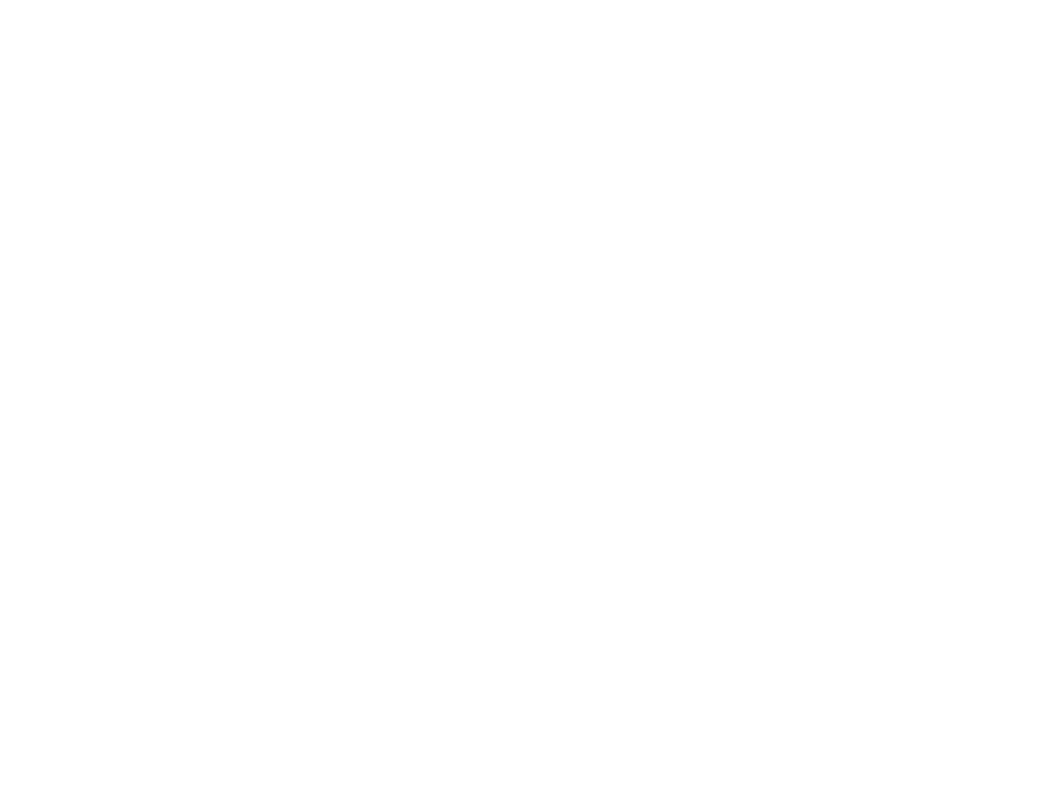
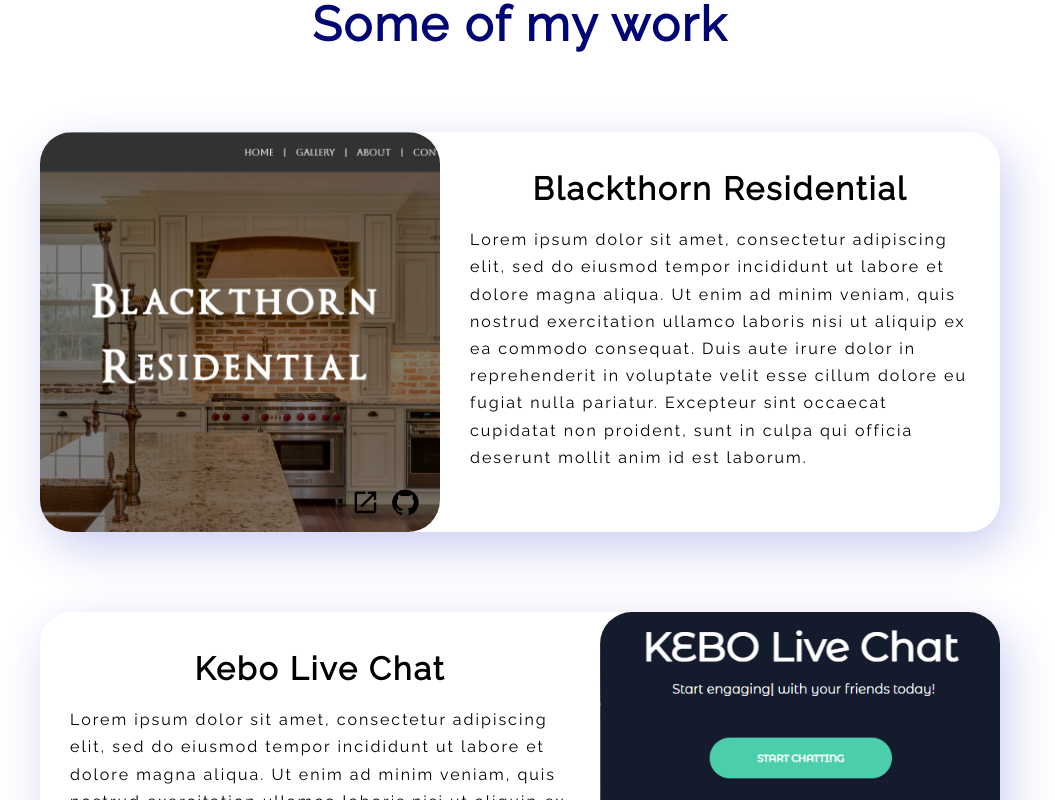
Before and after one commit to savagekyle/Portfolio, a React (Create React App) app: page / in a window 1280 px wide. Shown: the part 1640-2440 px from the top of the page, without its empty margins (120-1175 px from the left). Before the commit the page ends 1508 px from the top, so only its background shows below. Built offline with nearby package versions, Linux system fonts and the light colour scheme.

Commit message:
Setup projects section

```diff
--- a/src/App.js
+++ b/src/App.js
@@ -3,6 +3,7 @@ import { useEffect, useState } from "react";
 import Landing from "./scenes/landing/index";
 import Navbar from "./scenes/global/navbar/index";
 import About from "./scenes/about/index";
+import Projects from "./scenes/projects/index";
 import { IconButton } from "@mui/material";
 import KeyboardArrowUpIcon from "@mui/icons-material/KeyboardArrowUp";
 
@@ -17,7 +18,7 @@ function App() {
   }, []);
 
   function handleScroll() {
-    if (window.pageYOffset > 20) {
+    if (window.pageYOffset > 150) {
       setTopButtonVisible(true);
     } else {
       setTopButtonVisible(false);
@@ -32,6 +33,7 @@ function App() {
       <Navbar />
       <Landing />
       <About />
+      <Projects />
       <IconButton
         onClick={scrollToTop}
         id="topBtn"
--- /dev/null
+++ b/src/components/projects/index.css
@@ -0,0 +1,49 @@
+.project {
+  width: fit-content;
+  border-radius: 2rem;
+  margin-inline: auto;
+  min-width: min(90%, auto);
+  margin-bottom: 5rem;
+  box-shadow: 0.5rem 1rem 3rem var(--blue-primary-100);
+}
+.p-img {
+  border-radius: 2rem;
+  height: 25rem;
+  width: 25rem;
+  position: relative;
+}
+
+.p-img img {
+  height: 100%;
+  width: 100%;
+  object-fit: cover;
+  border-radius: 2rem;
+}
+
+.github,
+.live {
+  position: absolute;
+  bottom: 15px;
+  cursor: pointer;
+}
+
+.github {
+  right: 20px;
+}
+
+.live {
+  right: 60px;
+}
+
+.p-content {
+  line-height: 1.7;
+  padding: 30px;
+}
+
+.p-content h1 {
+  padding-bottom: 10px;
+}
+
+.p-content p {
+  max-width: 500px;
+}
--- /dev/null
+++ b/src/components/projects/index.jsx
@@ -0,0 +1,27 @@
+import React from "react";
+import "./index.css";
+import GitHubIcon from "@mui/icons-material/GitHub";
+import LaunchIcon from "@mui/icons-material/Launch";
+
+const index = (props) => {
+  const reversed = props.reversed;
+
+  return (
+    <div
+      className="project flex"
+      style={{ flexDirection: reversed && "row-reverse" }}
+    >
+      <div className="p-img">
+        <img src={props.img} alt="" />
+        <GitHubIcon className="github" sx={{ fontSize: "1.8rem" }} />
+        <LaunchIcon className="live" sx={{ fontSize: "1.8rem" }} />
+      </div>
+      <div className="p-content">
+        <h1 className="center">{props.title}</h1>
+        <p>{props.content}</p>
+      </div>
+    </div>
+  );
+};
+
+export default index;
--- a/src/scenes/about/index.css
+++ b/src/scenes/about/index.css
@@ -7,7 +7,7 @@
 
 .story {
   max-width: 35rem;
-  line-height: 2;
+  line-height: 2.4;
   position: relative;
   justify-content: center;
 }
--- /dev/null
+++ b/src/scenes/projects/index.css
@@ -0,0 +1,11 @@
+.projects {
+  padding-block: 8rem;
+}
+
+.projects-title {
+  margin-inline: auto;
+  width: fit-content;
+  margin-bottom: 5rem;
+  font-size: 3rem;
+  color: var(--blue-primary-700);
+}
--- /dev/null
+++ b/src/scenes/projects/index.jsx
@@ -0,0 +1,33 @@
+import React from "react";
+import Projects from "../../components/projects/index";
+import "./index.css";
+import placeholder from "../../assets/vector-portrait.png";
+import br from "../../assets/br.png";
+import kebo from "../../assets/kebo.png";
+
+const index = () => {
+  return (
+    <div className="projects">
+      <div className="container">
+        <h1 className="projects-title">Some of my work</h1>
+        <Projects
+          img={br}
+          title="Blackthorn Residential"
+          content="Lorem ipsum dolor sit amet, consectetur adipiscing elit, sed do eiusmod tempor incididunt ut labore et dolore magna aliqua. Ut enim ad minim veniam, quis nostrud exercitation ullamco laboris nisi ut aliquip ex ea commodo consequat. Duis aute irure dolor in reprehenderit in voluptate velit esse cillum dolore eu fugiat nulla pariatur. Excepteur sint occaecat cupidatat non proident, sunt in culpa qui officia deserunt mollit anim id est laborum."
+          github=""
+          live=""
+        />
+        <Projects
+          img={kebo}
+          title="Kebo Live Chat"
+          content="Lorem ipsum dolor sit amet, consectetur adipiscing elit, sed do eiusmod tempor incididunt ut labore et dolore magna aliqua. Ut enim ad minim veniam, quis nostrud exercitation ullamco laboris nisi ut aliquip ex ea commodo consequat. Duis aute irure dolor in reprehenderit in voluptate velit esse cillum dolore eu fugiat nulla pariatur. Excepteur sint occaecat cupidatat non proident, sunt in culpa qui officia deserunt mollit anim id est laborum."
+          github=""
+          live=""
+          reversed={true}
+        />
+      </div>
+    </div>
+  );
+};
+
+export default index;
```
Also changed, not shown: src/assets/br.png (added), src/assets/kebo.png (added).
